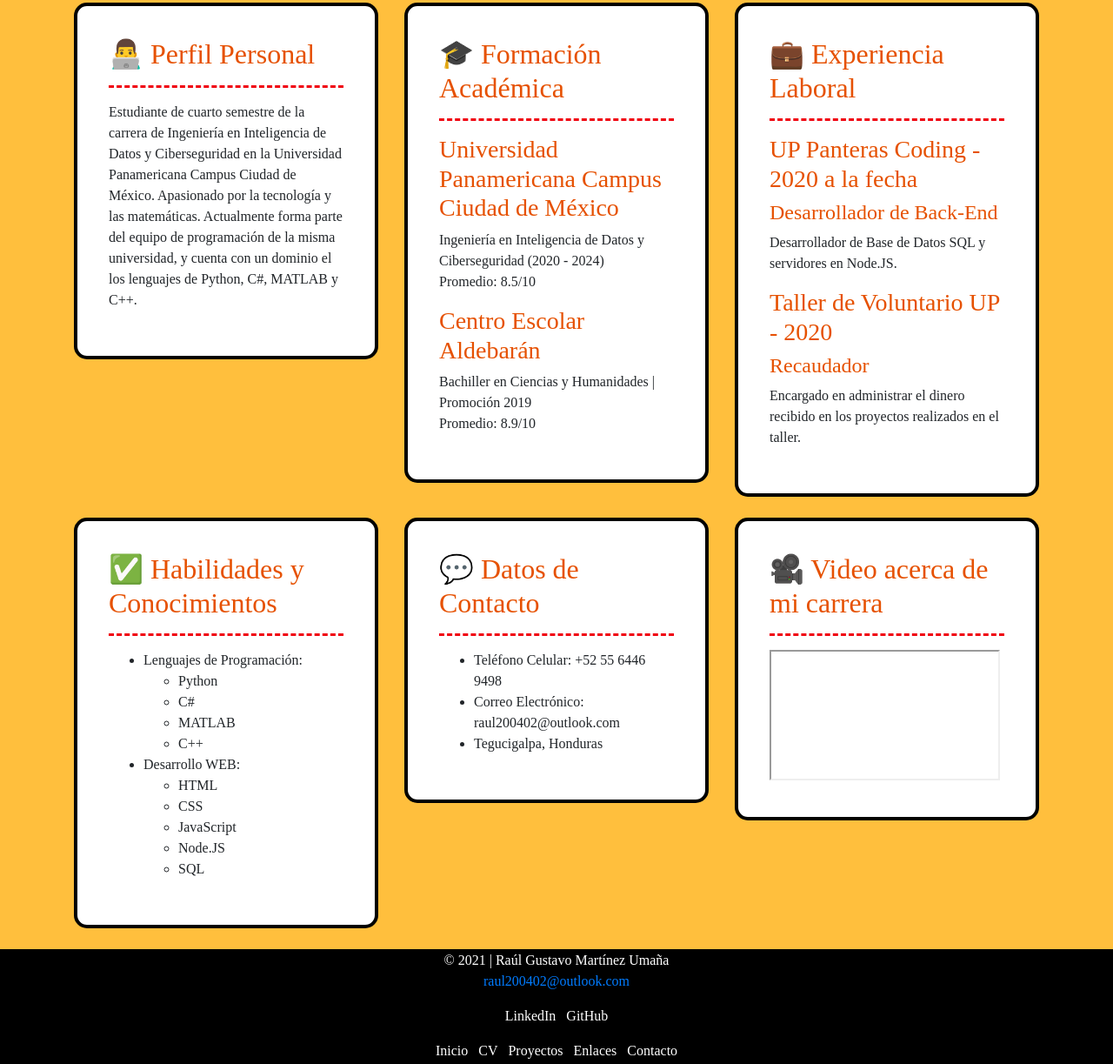
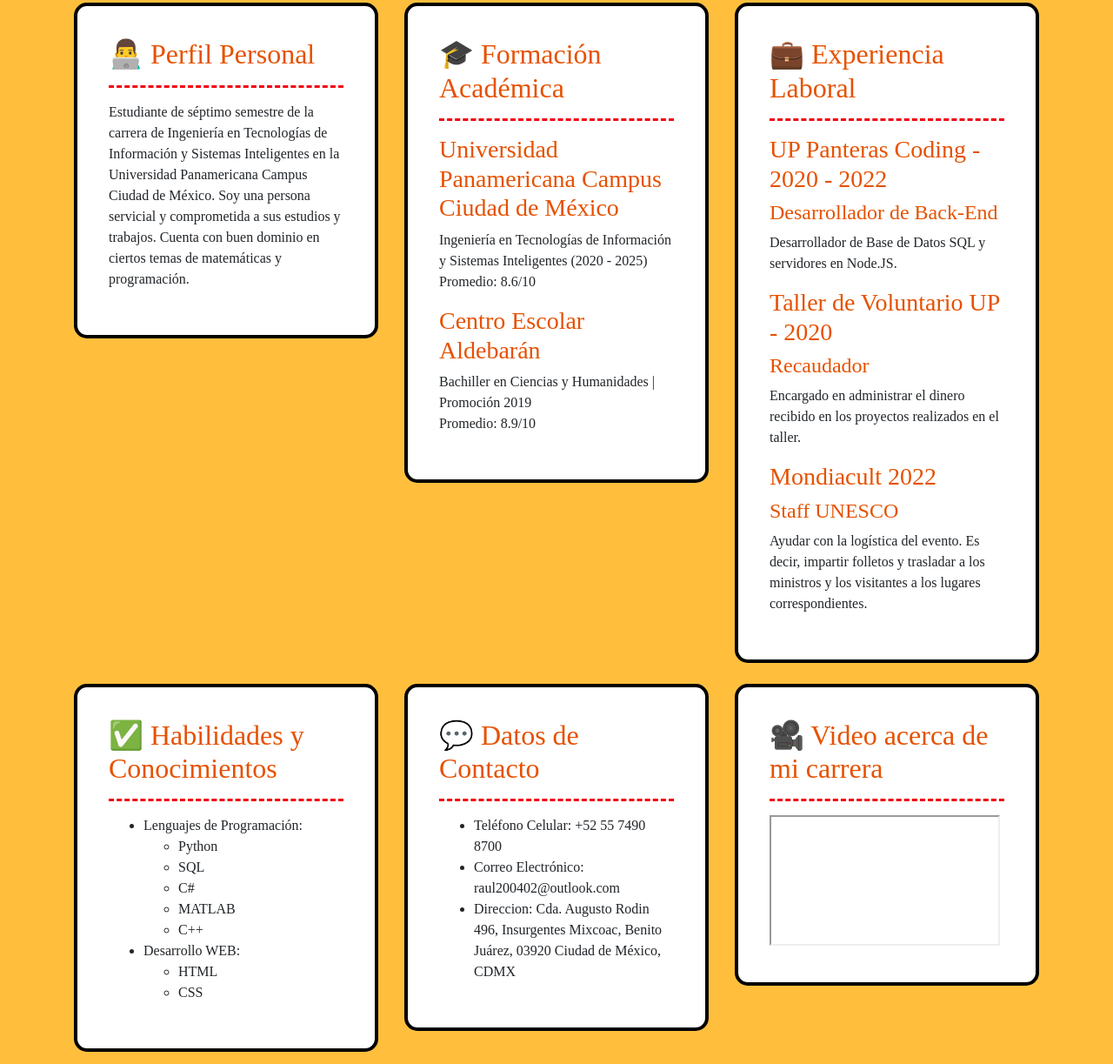
Before and after one commit to RaulGustavo/raulgustavo.github.io, a plain HTML site: page pages/cv.html in a window 1280 px wide. Shown: the part 412-1635 px from the top of the page at 87% size. Drawn offline with nearby package versions, Linux system fonts and the light colour scheme; grey boxes are pictures that could not be loaded.

Commit message:
Update cv.html

```diff
--- a/pages/cv.html
+++ b/pages/cv.html
@@ -76,12 +76,10 @@
             <h2>👨‍💻 Perfil Personal</h2>
             <hr class="type1" />
             <p>
-              Estudiante de cuarto semestre de la carrera de Ingeniería en
-              Inteligencia de Datos y Ciberseguridad en la Universidad
-              Panamericana Campus Ciudad de México. Apasionado por la tecnología
-              y las matemáticas. Actualmente forma parte del equipo de
-              programación de la misma universidad, y cuenta con un dominio el
-              los lenguajes de Python, C#, MATLAB y C++.
+              Estudiante de séptimo semestre de la carrera de Ingeniería en Tecnologías de Información y
+              Sistemas Inteligentes en la Universidad Panamericana Campus Ciudad de México. Soy una
+              persona servicial y comprometida a sus estudios y trabajos. Cuenta con buen dominio
+              en ciertos temas de matemáticas y programación.
             </p>
           </div>
           <br />
@@ -93,8 +91,8 @@
             <hr class="type1" />
             <h3>Universidad Panamericana Campus Ciudad de México</h3>
             <p>
-              Ingeniería en Inteligencia de Datos y Ciberseguridad (2020 -
-              2024)<br />Promedio: 8.5/10
+              Ingeniería en Tecnologías de Información y Sistemas Inteligentes (2020 -
+              2025)<br />Promedio: 8.6/10
             </p>
             <h3>Centro Escolar Aldebarán</h3>
             <p>
@@ -109,7 +107,7 @@
           <div class="type1">
             <h2>💼 Experiencia Laboral</h2>
             <hr class="type1" />
-            <h3>UP Panteras Coding - 2020 a la fecha</h3>
+            <h3>UP Panteras Coding - 2020 - 2022</h3>
             <h4>Desarrollador de Back-End</h4>
             <p>Desarrollador de Base de Datos SQL y servidores en Node.JS.</p>
             <h3>Taller de Voluntario UP - 2020</h3>
@@ -117,6 +115,13 @@
             <p>
               Encargado en administrar el dinero recibido en los proyectos
               realizados en el taller.
+            </p>
+            <h3>Mondiacult 2022</h3>
+            <h4>Staff UNESCO</h4>
+            <p>
+              Ayudar con la logística del evento. Es decir, impartir
+              folletos y trasladar a los ministros y los visitantes
+              a los lugares correspondientes.
             </p>
           </div>
           <br />
@@ -132,6 +137,7 @@
               <li>Lenguajes de Programación:</li>
               <ul>
                 <li>Python</li>
+                <li>SQL</li>
                 <li>C#</li>
                 <li>MATLAB</li>
                 <li>C++</li>
@@ -140,9 +146,6 @@
               <ul>
                 <li>HTML</li>
                 <li>CSS</li>
-                <li>JavaScript</li>
-                <li>Node.JS</li>
-                <li>SQL</li>
               </ul>
             </ul>
           </div>
@@ -154,9 +157,10 @@
             <h2>💬 Datos de Contacto</h2>
             <hr class="type1" />
             <ul>
-              <li>Teléfono Celular: +52 55 6446 9498</li>
+              <li>Teléfono Celular: +52 55 7490 8700</li>
               <li>Correo Electrónico: raul200402@outlook.com</li>
-              <li>Tegucigalpa, Honduras</li>
+              <li>Direccion: Cda. Augusto Rodin 496, Insurgentes Mixcoac,
+                Benito Juárez, 03920 Ciudad de México, CDMX</li>
             </ul>
           </div>
           <br />
```
